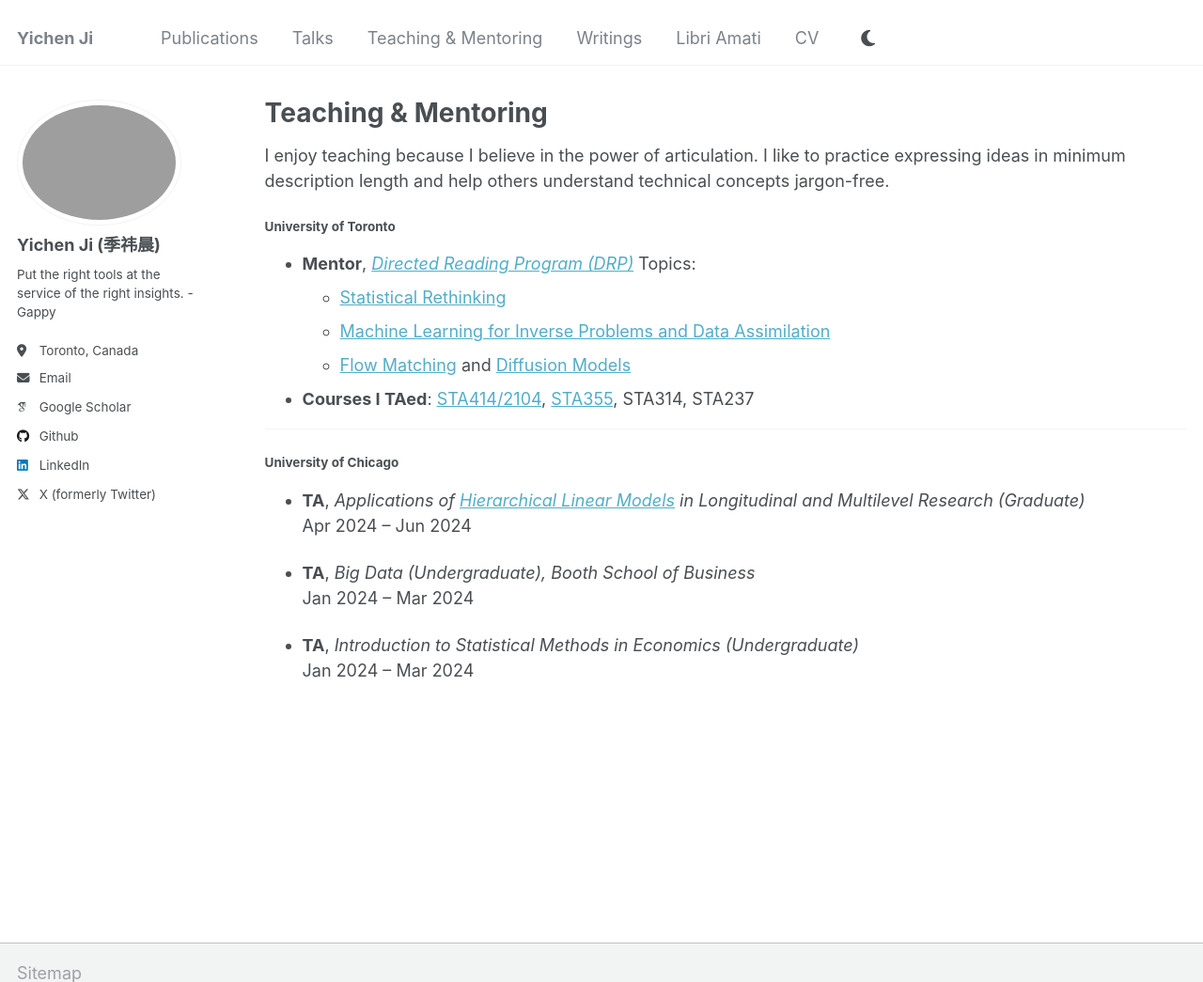
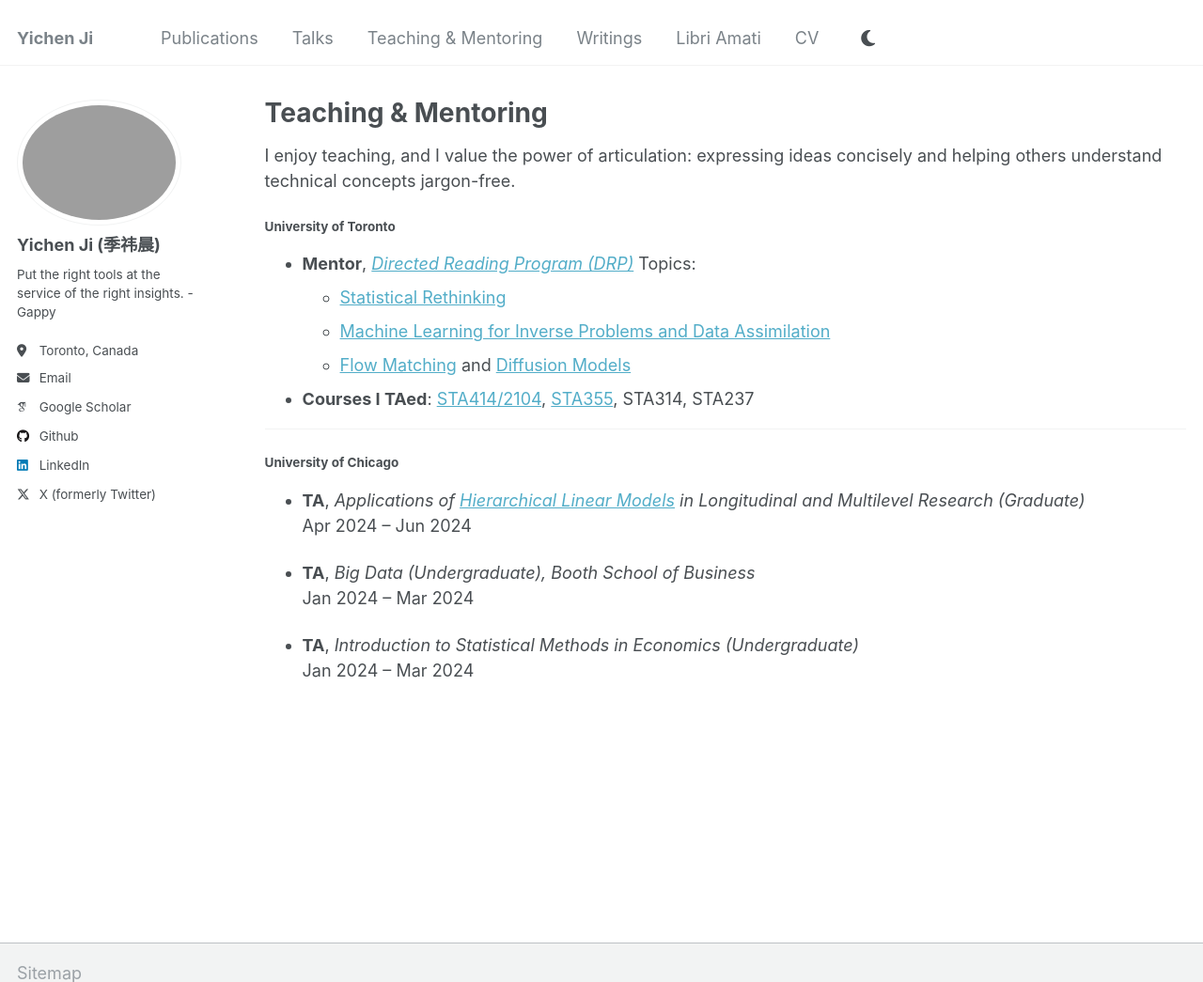
Before and after one commit to user-jiyichen/user-jiyichen.github.io, a Jekyll site: the page built from _teaching/TA.md, in a window 1280 px wide and 1167 px high, cut to the strip 0-1045 px from the top of the window. Shown: the whole strip at 94% size. Built offline with Jekyll 4.4.1, drawn with Linux system fonts in a browser that asks for light colours; some web fonts are replaced.

Commit message:
Update TA.md

```diff
--- a/_teaching/TA.md
+++ b/_teaching/TA.md
@@ -5,7 +5,7 @@
 author_profile: true
 ---
 
-I enjoy teaching because I believe in the power of articulation. I like to practice expressing ideas in minimum description length and help others understand technical concepts jargon-free.
+I enjoy teaching, and I value the power of articulation: expressing ideas concisely and helping others understand technical concepts jargon-free.
 
 #### **University of Toronto**
 
```
